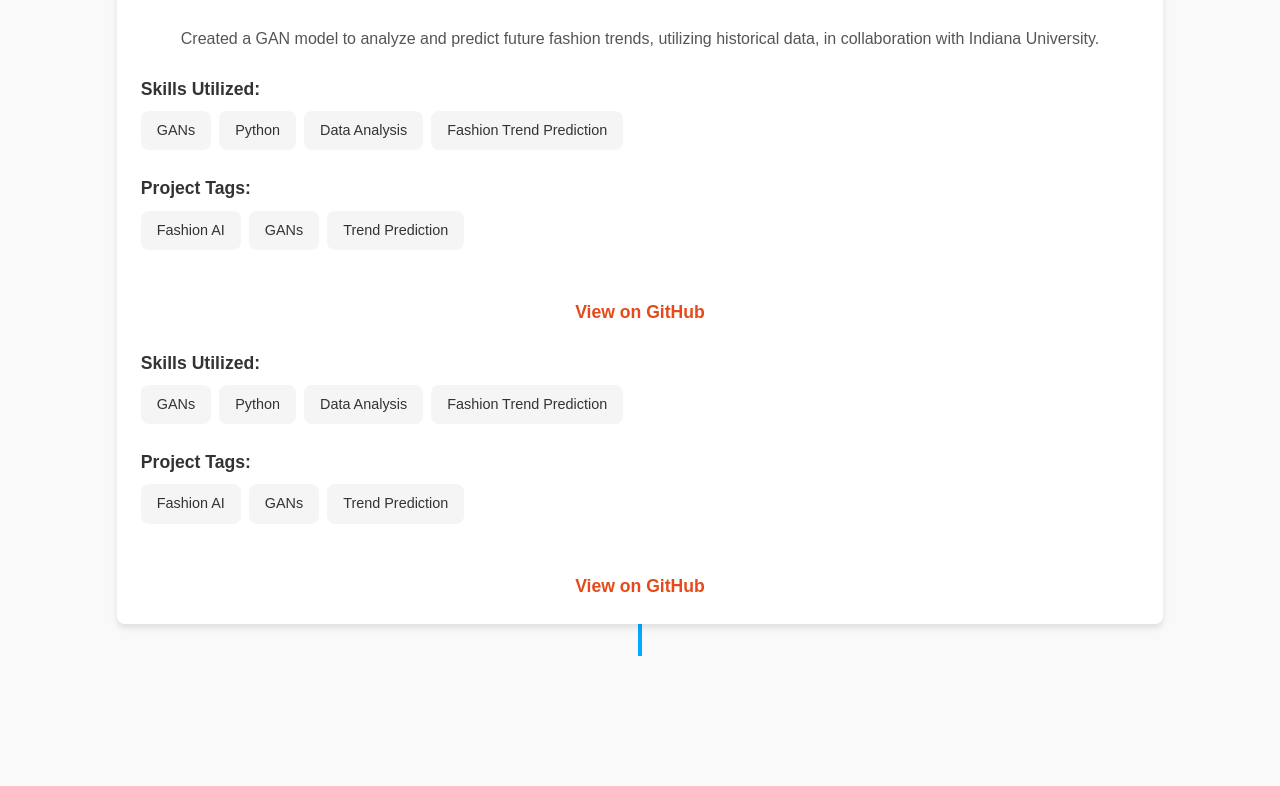
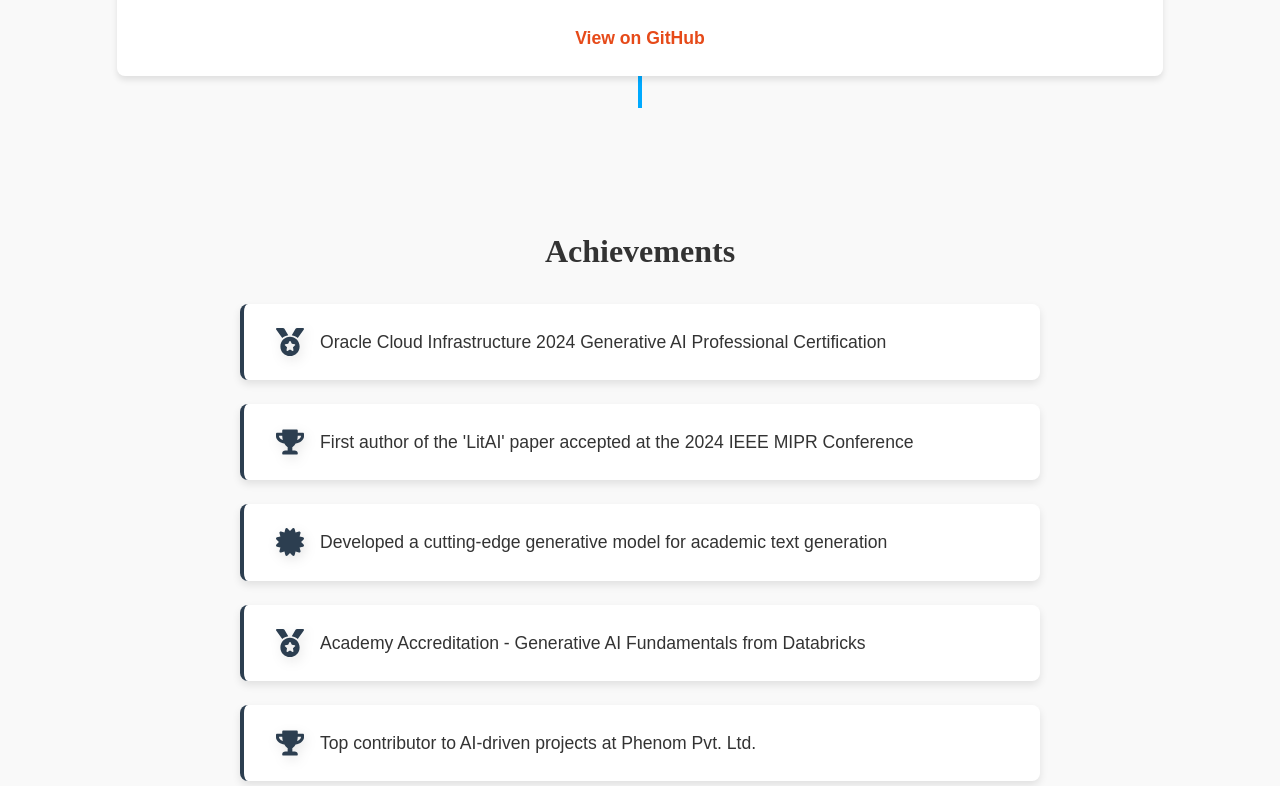
Before and after one commit to Gowtham-924/gowthammedisetti.github.io, a Next.js app: page / in a window 1280 px wide. Shown: the part 2852-3638 px from the top of the page. Built offline with nearby package versions, Linux system fonts and the light colour scheme.

Commit message:
Update Projects.tsx

```diff
--- a/components/Projects.tsx
+++ b/components/Projects.tsx
@@ -1,4 +1,4 @@
-import Image from 'next/image'; // Ensure to use this import if you plan to add images
+import Image from 'next/image';
 import styles from '../styles/Home.module.scss';
 
 const Projects = () => (
@@ -9,29 +9,6 @@ const Projects = () => (
         <div>
           <h3>LLM-Powered Text Generation for Academic Papers</h3>
           <p>Developed a state-of-the-art generative model using LLAMA, automating content generation for academic papers, which significantly reduced research time.</p>
-
-          <div className={styles.skillsSection}>
-            <h4>Skills Utilized:</h4>
-            <div className={styles.skillsList}>
-              <span className={styles.skillTag}>Python</span>
-              <span className={styles.skillTag}>LLAMA</span>
-              <span className={styles.skillTag}>Natural Language Processing (NLP)</span>
-              <span className={styles.skillTag}>Machine Learning</span>
-            </div>
-          </div>
-
-          <div className={styles.tagsSection}>
-            <h4>Project Tags:</h4>
-            <div className={styles.tagsList}>
-              <span className={styles.projectTag}>Generative AI</span>
-              <span className={styles.projectTag}>Text Generation</span>
-              <span className={styles.projectTag}>Academic Research</span>
-            </div>
-          </div>
-
-          <a href="https://github.com/your-repo-link" className={styles.githubLink} target="_blank" rel="noopener noreferrer">
-            View on GitHub
-          </a>
 
           <div className={styles.skillsSection}>
             <h4>Skills Utilized:</h4>
@@ -85,29 +62,6 @@ const Projects = () => (
           <a href="https://github.com/your-repo-link" className={styles.githubLink} target="_blank" rel="noopener noreferrer">
             View on GitHub
           </a>
-
-          <div className={styles.skillsSection}>
-            <h4>Skills Utilized:</h4>
-            <div className={styles.skillsList}>
-              <span className={styles.skillTag}>GANs</span>
-              <span className={styles.skillTag}>Python</span>
-              <span className={styles.skillTag}>Data Analysis</span>
-              <span className={styles.skillTag}>Fashion Trend Prediction</span>
-            </div>
-          </div>
-
-          <div className={styles.tagsSection}>
-            <h4>Project Tags:</h4>
-            <div className={styles.tagsList}>
-              <span className={styles.projectTag}>Fashion AI</span>
-              <span className={styles.projectTag}>GANs</span>
-              <span className={styles.projectTag}>Trend Prediction</span>
-            </div>
-          </div>
-
-          <a href="https://github.com/your-repo-link" className={styles.githubLink} target="_blank" rel="noopener noreferrer">
-            View on GitHub
-          </a>
         </div>
       </div>
     </div>
```
